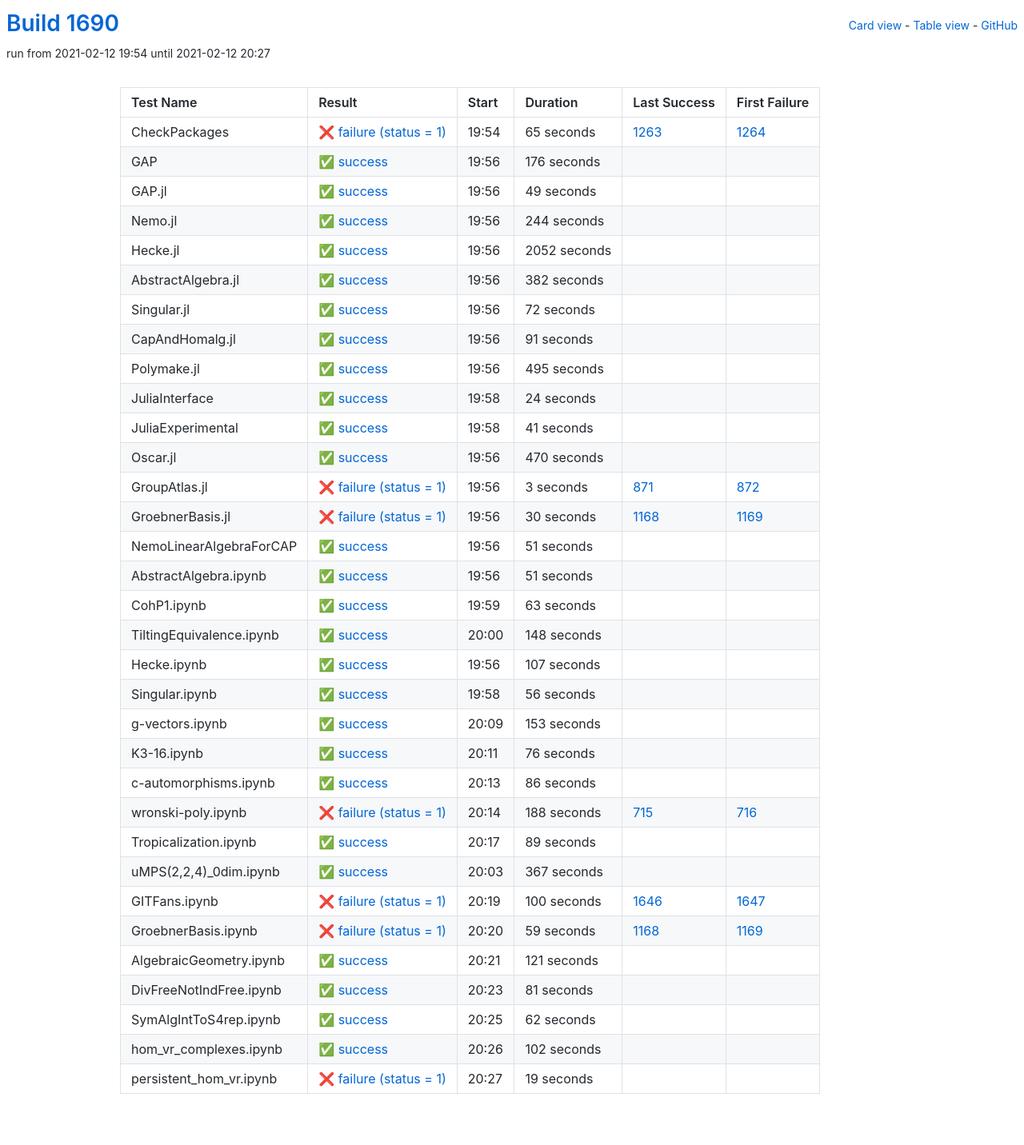
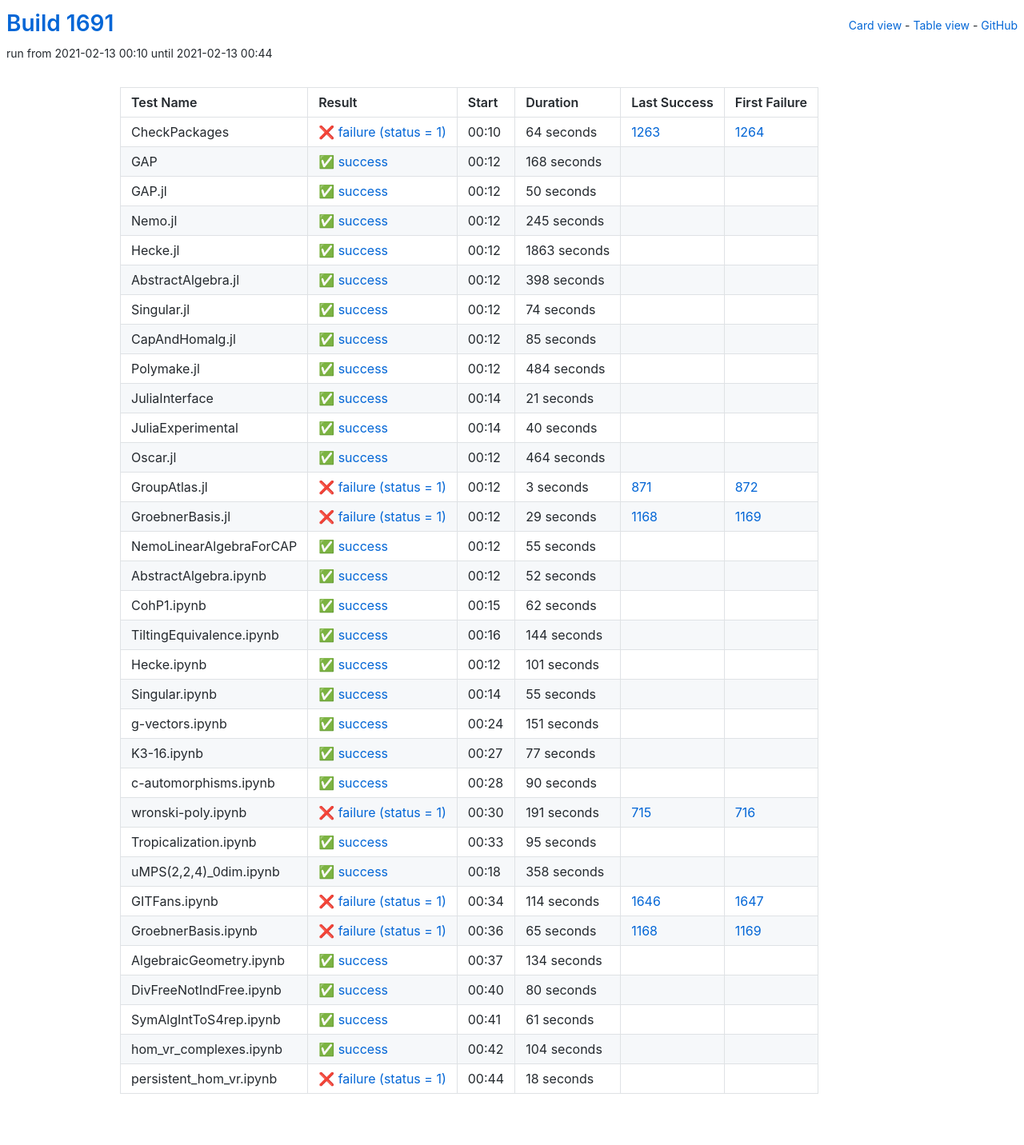
Before and after one commit to oscar-system/oscar-ci-status-stable, a Jekyll site: the page built from table.html, in a window 1280 px wide. Shown: the whole page at 80% size. Built offline with Jekyll 4.4.1, drawn with Linux system fonts in a browser that asks for light colours.

Commit message:
Build #1691

```diff
--- a/_data/ci.yml
+++ b/_data/ci.yml
@@ -1,6 +1,6 @@
 ---
-build: 1690
-build_url: https://oscarci.mathematik.uni-kl.de/job/oscar-stable/1690/
+build: 1691
+build_url: https://oscarci.mathematik.uni-kl.de/job/oscar-stable/1691/
 job: oscar-stable
 organization: oscar-system
 repo: oscar-ci-status-stable
@@ -8,152 +8,152 @@ repourl: https://github.com/oscar-system/oscar-ci-status-stable
 tests:
 - name: CheckPackages
   id: checkpackages
-  log: https://oscarci.mathematik.uni-kl.de/job/oscar-stable/1690/artifact/logs/build-1690/CheckPackages.log
-  start: 2021-02-12 19:54
+  log: https://oscarci.mathematik.uni-kl.de/job/oscar-stable/1691/artifact/logs/build-1691/CheckPackages.log
+  start: 2021-02-13 00:10
   success: false
   exitcode: 1
   status: failure
-  duration: 65
+  duration: 64
   last_success: 1263
   last_success_url: https://oscarci.mathematik.uni-kl.de/job/oscar-stable/1263/
   first_failure: 1264
   first_failure_url: https://oscarci.mathematik.uni-kl.de/job/oscar-stable/1264/
 - name: GAP
   id: gap
-  log: https://oscarci.mathematik.uni-kl.de/job/oscar-stable/1690/artifact/logs/build-1690/GAP.log
-  start: 2021-02-12 19:56
+  log: https://oscarci.mathematik.uni-kl.de/job/oscar-stable/1691/artifact/logs/build-1691/GAP.log
+  start: 2021-02-13 00:12
   success: true
   exitcode: 0
   status: success
-  duration: 176
+  duration: 168
   last_success: false
   last_success_url:
   first_failure: false
   first_failure_url:
 - name: GAP.jl
   id: gap-jl
-  log: https://oscarci.mathematik.uni-kl.de/job/oscar-stable/1690/artifact/logs/build-1690/GAP.jl.log
-  start: 2021-02-12 19:56
+  log: https://oscarci.mathematik.uni-kl.de/job/oscar-stable/1691/artifact/logs/build-1691/GAP.jl.log
+  start: 2021-02-13 00:12
   success: true
   exitcode: 0
   status: success
-  duration: 49
+  duration: 50
   last_success: false
   last_success_url:
   first_failure: false
   first_failure_url:
 - name: Nemo.jl
   id: nemo-jl
-  log: https://oscarci.mathematik.uni-kl.de/job/oscar-stable/1690/artifact/logs/build-1690/Nemo.jl.log
-  start: 2021-02-12 19:56
+  log: https://oscarci.mathematik.uni-kl.de/job/oscar-stable/1691/artifact/logs/build-1691/Nemo.jl.log
+  start: 2021-02-13 00:12
   success: true
   exitcode: 0
   status: success
-  duration: 244
+  duration: 245
   last_success: false
   last_success_url:
   first_failure: false
   first_failure_url:
 - name: Hecke.jl
   id: hecke-jl
-  log: https://oscarci.mathematik.uni-kl.de/job/oscar-stable/1690/artifact/logs/build-1690/Hecke.jl.log
-  start: 2021-02-12 19:56
+  log: https://oscarci.mathematik.uni-kl.de/job/oscar-stable/1691/artifact/logs/build-1691/Hecke.jl.log
+  start: 2021-02-13 00:12
   success: true
   exitcode: 0
   status: success
-  duration: 2052
+  duration: 1863
   last_success: false
   last_success_url:
   first_failure: false
   first_failure_url:
 - name: AbstractAlgebra.jl
   id: abstractalgebra-jl
-  log: https://oscarci.mathematik.uni-kl.de/job/oscar-stable/1690/artifact/logs/build-1690/AbstractAlgebra.jl.log
-  start: 2021-02-12 19:56
+  log: https://oscarci.mathematik.uni-kl.de/job/oscar-stable/1691/artifact/logs/build-1691/AbstractAlgebra.jl.log
+  start: 2021-02-13 00:12
   success: true
   exitcode: 0
   status: success
-  duration: 382
+  duration: 398
   last_success: false
   last_success_url:
   first_failure: false
   first_failure_url:
 - name: Singular.jl
   id: singular-jl
-  log: https://oscarci.mathematik.uni-kl.de/job/oscar-stable/1690/artifact/logs/build-1690/Singular.jl.log
-  start: 2021-02-12 19:56
+  log: https://oscarci.mathematik.uni-kl.de/job/oscar-stable/1691/artifact/logs/build-1691/Singular.jl.log
+  start: 2021-02-13 00:12
   success: true
   exitcode: 0
   status: success
-  duration: 72
+  duration: 74
   last_success: false
   last_success_url:
   first_failure: false
   first_failure_url:
 - name: CapAndHomalg.jl
   id: capandhomalg-jl
-  log: https://oscarci.mathematik.uni-kl.de/job/oscar-stable/1690/artifact/logs/build-1690/CapAndHomalg.jl.log
-  start: 2021-02-12 19:56
+  log: https://oscarci.mathematik.uni-kl.de/job/oscar-stable/1691/artifact/logs/build-1691/CapAndHomalg.jl.log
+  start: 2021-02-13 00:12
   success: true
   exitcode: 0
   status: success
-  duration: 91
+  duration: 85
   last_success: false
   last_success_url:
   first_failure: false
   first_failure_url:
 - name: Polymake.jl
   id: polymake-jl
-  log: https://oscarci.mathematik.uni-kl.de/job/oscar-stable/1690/artifact/logs/build-1690/Polymake.jl.log
-  start: 2021-02-12 19:56
+  log: https://oscarci.mathematik.uni-kl.de/job/oscar-stable/1691/artifact/logs/build-1691/Polymake.jl.log
+  start: 2021-02-13 00:12
   success: true
   exitcode: 0
   status: success
-  duration: 495
+  duration: 484
   last_success: false
   last_success_url:
   first_failure: false
   first_failure_url:
 - name: JuliaInterface
   id: juliainterface
-  log: https://oscarci.mathematik.uni-kl.de/job/oscar-stable/1690/artifact/logs/build-1690/JuliaInterface.log
-  start: 2021-02-12 19:58
+  log: https://oscarci.mathematik.uni-kl.de/job/oscar-stable/1691/artifact/logs/build-1691/JuliaInterface.log
+  start: 2021-02-13 00:14
   success: true
   exitcode: 0
   status: success
-  duration: 24
+  duration: 21
   last_success: false
   last_success_url:
   first_failure: false
   first_failure_url:
 - name: JuliaExperimental
   id: juliaexperimental
-  log: https://oscarci.mathematik.uni-kl.de/job/oscar-stable/1690/artifact/logs/build-1690/JuliaExperimental.log
-  start: 2021-02-12 19:58
+  log: https://oscarci.mathematik.uni-kl.de/job/oscar-stable/1691/artifact/logs/build-1691/JuliaExperimental.log
+  start: 2021-02-13 00:14
   success: true
   exitcode: 0
   status: success
-  duration: 41
+  duration: 40
   last_success: false
   last_success_url:
   first_failure: false
   first_failure_url:
 - name: Oscar.jl
   id: oscar-jl
-  log: https://oscarci.mathematik.uni-kl.de/job/oscar-stable/1690/artifact/logs/build-1690/Oscar.jl.log
-  start: 2021-02-12 19:56
+  log: https://oscarci.mathematik.uni-kl.de/job/oscar-stable/1691/artifact/logs/build-1691/Oscar.jl.log
+  start: 2021-02-13 00:12
   success: true
   exitcode: 0
   status: success
-  duration: 470
+  duration: 464
   last_success: false
   last_success_url:
   first_failure: false
   first_failure_url:
 - name: GroupAtlas.jl
   id: groupatlas-jl
-  log: https://oscarci.mathematik.uni-kl.de/job/oscar-stable/1690/artifact/logs/build-1690/GroupAtlas.jl.log
-  start: 2021-02-12 19:56
+  log: https://oscarci.mathematik.uni-kl.de/job/oscar-stable/1691/artifact/logs/build-1691/GroupAtlas.jl.log
+  start: 2021-02-13 00:12
   success: false
   exitcode: 1
   status: failure
@@ -164,212 +164,44 @@ tests:
   first_failure_url: https://oscarci.mathematik.uni-kl.de/job/oscar-stable/872/
 - name: GroebnerBasis.jl
   id: groebnerbasis-jl
-  log: https://oscarci.mathematik.uni-kl.de/job/oscar-stable/1690/artifact/logs/build-1690/GroebnerBasis.jl.log
-  start: 2021-02-12 19:56
+  log: https://oscarci.mathematik.uni-kl.de/job/oscar-stable/1691/artifact/logs/build-1691/GroebnerBasis.jl.log
+  start: 2021-02-13 00:12
   success: false
   exitcode: 1
   status: failure
-  duration: 30
+  duration: 29
   last_success: 1168
   last_success_url: https://oscarci.mathematik.uni-kl.de/job/oscar-stable/1168/
   first_failure: 1169
   first_failure_url: https://oscarci.mathematik.uni-kl.de/job/oscar-stable/1169/
 - name: NemoLinearAlgebraForCAP
   id: nemolinearalgebraforcap
-  log: https://oscarci.mathematik.uni-kl.de/job/oscar-stable/1690/artifact/logs/build-1690/NemoLinearAlgebraForCAP.log
-  start: 2021-02-12 19:56
+  log: https://oscarci.mathematik.uni-kl.de/job/oscar-stable/1691/artifact/logs/build-1691/NemoLinearAlgebraForCAP.log
+  start: 2021-02-13 00:12
   success: true
   exitcode: 0
   status: success
-  duration: 51
+  duration: 55
   last_success: false
   last_success_url:
   first_failure: false
   first_failure_url:
 - name: AbstractAlgebra.ipynb
   id: abstractalgebra-ipynb
-  log: https://oscarci.mathematik.uni-kl.de/job/oscar-stable/1690/artifact/logs/build-1690/AbstractAlgebra.ipynb.log
-  start: 2021-02-12 19:56
+  log: https://oscarci.mathematik.uni-kl.de/job/oscar-stable/1691/artifact/logs/build-1691/AbstractAlgebra.ipynb.log
+  start: 2021-02-13 00:12
   success: true
   exitcode: 0
   status: success
-  duration: 51
+  duration: 52
   last_success: false
   last_success_url:
   first_failure: false
   first_failure_url:
 - name: CohP1.ipynb
   id: cohp1-ipynb
-  log: https://oscarci.mathematik.uni-kl.de/job/oscar-stable/1690/artifact/logs/build-1690/CohP1.ipynb.log
-  start: 2021-02-12 19:59
-  success: true
-  exitcode: 0
-  status: success
-  duration: 63
-  last_success: false
-  last_success_url:
-  first_failure: false
-  first_failure_url:
-- name: TiltingEquivalence.ipynb
-  id: tiltingequivalence-ipynb
-  log: https://oscarci.mathematik.uni-kl.de/job/oscar-stable/1690/artifact/logs/build-1690/TiltingEquivalence.ipynb.log
-  start: 2021-02-12 20:00
-  success: true
-  exitcode: 0
-  status: success
-  duration: 148
-  last_success: false
-  last_success_url:
-  first_failure: false
-  first_failure_url:
-- name: Hecke.ipynb
-  id: hecke-ipynb
-  log: https://oscarci.mathematik.uni-kl.de/job/oscar-stable/1690/artifact/logs/build-1690/Hecke.ipynb.log
-  start: 2021-02-12 19:56
-  success: true
-  exitcode: 0
-  status: success
-  duration: 107
-  last_success: false
-  last_success_url:
-  first_failure: false
-  first_failure_url:
-- name: Singular.ipynb
-  id: singular-ipynb
-  log: https://oscarci.mathematik.uni-kl.de/job/oscar-stable/1690/artifact/logs/build-1690/Singular.ipynb.log
-  start: 2021-02-12 19:58
-  success: true
-  exitcode: 0
-  status: success
-  duration: 56
-  last_success: false
-  last_success_url:
-  first_failure: false
-  first_failure_url:
-- name: g-vectors.ipynb
-  id: g-vectors-ipynb
-  log: https://oscarci.mathematik.uni-kl.de/job/oscar-stable/1690/artifact/logs/build-1690/g-vectors.ipynb.log
-  start: 2021-02-12 20:09
-  success: true
-  exitcode: 0
-  status: success
-  duration: 153
-  last_success: false
-  last_success_url:
-  first_failure: false
-  first_failure_url:
-- name: K3-16.ipynb
-  id: k3-16-ipynb
-  log: https://oscarci.mathematik.uni-kl.de/job/oscar-stable/1690/artifact/logs/build-1690/K3-16.ipynb.log
-  start: 2021-02-12 20:11
-  success: true
-  exitcode: 0
-  status: success
-  duration: 76
-  last_success: false
-  last_success_url:
-  first_failure: false
-  first_failure_url:
-- name: c-automorphisms.ipynb
-  id: c-automorphisms-ipynb
-  log: https://oscarci.mathematik.uni-kl.de/job/oscar-stable/1690/artifact/logs/build-1690/c-automorphisms.ipynb.log
-  start: 2021-02-12 20:13
-  success: true
-  exitcode: 0
-  status: success
-  duration: 86
-  last_success: false
-  last_success_url:
-  first_failure: false
-  first_failure_url:
-- name: wronski-poly.ipynb
-  id: wronski-poly-ipynb
-  log: https://oscarci.mathematik.uni-kl.de/job/oscar-stable/1690/artifact/logs/build-1690/wronski-poly.ipynb.log
-  start: 2021-02-12 20:14
-  success: false
-  exitcode: 1
-  status: failure
-  duration: 188
-  last_success: 715
-  last_success_url: https://oscarci.mathematik.uni-kl.de/job/oscar-stable/715/
-  first_failure: 716
-  first_failure_url: https://oscarci.mathematik.uni-kl.de/job/oscar-stable/716/
-- name: Tropicalization.ipynb
-  id: tropicalization-ipynb
-  log: https://oscarci.mathematik.uni-kl.de/job/oscar-stable/1690/artifact/logs/build-1690/Tropicalization.ipynb.log
-  start: 2021-02-12 20:17
-  success: true
-  exitcode: 0
-  status: success
-  duration: 89
-  last_success: false
-  last_success_url:
-  first_failure: false
-  first_failure_url:
-- name: uMPS(2,2,4)_0dim.ipynb
-  id: umps-2-2-4-0dim-ipynb
-  log: https://oscarci.mathematik.uni-kl.de/job/oscar-stable/1690/artifact/logs/build-1690/uMPS-2-2-4-_0dim.ipynb.log
-  start: 2021-02-12 20:03
-  success: true
-  exitcode: 0
-  status: success
-  duration: 367
-  last_success: false
-  last_success_url:
-  first_failure: false
-  first_failure_url:
-- name: GITFans.ipynb
-  id: gitfans-ipynb
-  log: https://oscarci.mathematik.uni-kl.de/job/oscar-stable/1690/artifact/logs/build-1690/GITFans.ipynb.log
-  start: 2021-02-12 20:19
-  success: false
-  exitcode: 1
-  status: failure
-  duration: 100
-  last_success: 1646
-  last_success_url: https://oscarci.mathematik.uni-kl.de/job/oscar-stable/1646/
-  first_failure: 1647
-  first_failure_url: https://oscarci.mathematik.uni-kl.de/job/oscar-stable/1647/
-- name: GroebnerBasis.ipynb
-  id: groebnerbasis-ipynb
-  log: https://oscarci.mathematik.uni-kl.de/job/oscar-stable/1690/artifact/logs/build-1690/GroebnerBasis.ipynb.log
-  start: 2021-02-12 20:20
-  success: false
-  exitcode: 1
-  status: failure
-  duration: 59
-  last_success: 1168
-  last_success_url: https://oscarci.mathematik.uni-kl.de/job/oscar-stable/1168/
-  first_failure: 1169
-  first_failure_url: https://oscarci.mathematik.uni-kl.de/job/oscar-stable/1169/
-- name: AlgebraicGeometry.ipynb
-  id: algebraicgeometry-ipynb
-  log: https://oscarci.mathematik.uni-kl.de/job/oscar-stable/1690/artifact/logs/build-1690/AlgebraicGeometry.ipynb.log
-  start: 2021-02-12 20:21
-  success: true
-  exitcode: 0
-  status: success
-  duration: 121
-  last_success: false
-  last_success_url:
-  first_failure: false
-  first_failure_url:
-- name: DivFreeNotIndFree.ipynb
-  id: divfreenotindfree-ipynb
-  log: https://oscarci.mathematik.uni-kl.de/job/oscar-stable/1690/artifact/logs/build-1690/DivFreeNotIndFree.ipynb.log
-  start: 2021-02-12 20:23
-  success: true
-  exitcode: 0
-  status: success
-  duration: 81
-  last_success: false
-  last_success_url:
-  first_failure: false
-  first_failure_url:
-- name: SymAlgIntToS4rep.ipynb
-  id: symalginttos4rep-ipynb
-  log: https://oscarci.mathematik.uni-kl.de/job/oscar-stable/1690/artifact/logs/build-1690/SymAlgIntToS4rep.ipynb.log
-  start: 2021-02-12 20:25
+  log: https://oscarci.mathematik.uni-kl.de/job/oscar-stable/1691/artifact/logs/build-1691/CohP1.ipynb.log
+  start: 2021-02-13 00:15
   success: true
   exitcode: 0
   status: success
@@ -378,26 +210,194 @@ tests:
   last_success_url:
   first_failure: false
   first_failure_url:
-- name: hom_vr_complexes.ipynb
-  id: hom-vr-complexes-ipynb
-  log: https://oscarci.mathematik.uni-kl.de/job/oscar-stable/1690/artifact/logs/build-1690/hom_vr_complexes.ipynb.log
-  start: 2021-02-12 20:26
+- name: TiltingEquivalence.ipynb
+  id: tiltingequivalence-ipynb
+  log: https://oscarci.mathematik.uni-kl.de/job/oscar-stable/1691/artifact/logs/build-1691/TiltingEquivalence.ipynb.log
+  start: 2021-02-13 00:16
   success: true
   exitcode: 0
   status: success
-  duration: 102
+  duration: 144
+  last_success: false
+  last_success_url:
+  first_failure: false
+  first_failure_url:
+- name: Hecke.ipynb
+  id: hecke-ipynb
+  log: https://oscarci.mathematik.uni-kl.de/job/oscar-stable/1691/artifact/logs/build-1691/Hecke.ipynb.log
+  start: 2021-02-13 00:12
+  success: true
+  exitcode: 0
+  status: success
+  duration: 101
+  last_success: false
+  last_success_url:
+  first_failure: false
+  first_failure_url:
+- name: Singular.ipynb
+  id: singular-ipynb
+  log: https://oscarci.mathematik.uni-kl.de/job/oscar-stable/1691/artifact/logs/build-1691/Singular.ipynb.log
+  start: 2021-02-13 00:14
+  success: true
+  exitcode: 0
+  status: success
+  duration: 55
+  last_success: false
+  last_success_url:
+  first_failure: false
+  first_failure_url:
+- name: g-vectors.ipynb
+  id: g-vectors-ipynb
+  log: https://oscarci.mathematik.uni-kl.de/job/oscar-stable/1691/artifact/logs/build-1691/g-vectors.ipynb.log
+  start: 2021-02-13 00:24
+  success: true
+  exitcode: 0
+  status: success
+  duration: 151
+  last_success: false
+  last_success_url:
+  first_failure: false
+  first_failure_url:
+- name: K3-16.ipynb
+  id: k3-16-ipynb
+  log: https://oscarci.mathematik.uni-kl.de/job/oscar-stable/1691/artifact/logs/build-1691/K3-16.ipynb.log
+  start: 2021-02-13 00:27
+  success: true
+  exitcode: 0
+  status: success
+  duration: 77
+  last_success: false
+  last_success_url:
+  first_failure: false
+  first_failure_url:
+- name: c-automorphisms.ipynb
+  id: c-automorphisms-ipynb
+  log: https://oscarci.mathematik.uni-kl.de/job/oscar-stable/1691/artifact/logs/build-1691/c-automorphisms.ipynb.log
+  start: 2021-02-13 00:28
+  success: true
+  exitcode: 0
+  status: success
+  duration: 90
+  last_success: false
+  last_success_url:
+  first_failure: false
+  first_failure_url:
+- name: wronski-poly.ipynb
+  id: wronski-poly-ipynb
+  log: https://oscarci.mathematik.uni-kl.de/job/oscar-stable/1691/artifact/logs/build-1691/wronski-poly.ipynb.log
+  start: 2021-02-13 00:30
+  success: false
+  exitcode: 1
+  status: failure
+  duration: 191
+  last_success: 715
+  last_success_url: https://oscarci.mathematik.uni-kl.de/job/oscar-stable/715/
+  first_failure: 716
+  first_failure_url: https://oscarci.mathematik.uni-kl.de/job/oscar-stable/716/
+- name: Tropicalization.ipynb
+  id: tropicalization-ipynb
+  log: https://oscarci.mathematik.uni-kl.de/job/oscar-stable/1691/artifact/logs/build-1691/Tropicalization.ipynb.log
+  start: 2021-02-13 00:33
+  success: true
+  exitcode: 0
+  status: success
+  duration: 95
+  last_success: false
+  last_success_url:
+  first_failure: false
+  first_failure_url:
+- name: uMPS(2,2,4)_0dim.ipynb
+  id: umps-2-2-4-0dim-ipynb
+  log: https://oscarci.mathematik.uni-kl.de/job/oscar-stable/1691/artifact/logs/build-1691/uMPS-2-2-4-_0dim.ipynb.log
+  start: 2021-02-13 00:18
+  success: true
+  exitcode: 0
+  status: success
+  duration: 358
+  last_success: false
+  last_success_url:
+  first_failure: false
+  first_failure_url:
+- name: GITFans.ipynb
+  id: gitfans-ipynb
+  log: https://oscarci.mathematik.uni-kl.de/job/oscar-stable/1691/artifact/logs/build-1691/GITFans.ipynb.log
+  start: 2021-02-13 00:34
+  success: false
+  exitcode: 1
+  status: failure
+  duration: 114
+  last_success: 1646
+  last_success_url: https://oscarci.mathematik.uni-kl.de/job/oscar-stable/1646/
+  first_failure: 1647
+  first_failure_url: https://oscarci.mathematik.uni-kl.de/job/oscar-stable/1647/
+- name: GroebnerBasis.ipynb
+  id: groebnerbasis-ipynb
+  log: https://oscarci.mathematik.uni-kl.de/job/oscar-stable/1691/artifact/logs/build-1691/GroebnerBasis.ipynb.log
+  start: 2021-02-13 00:36
+  success: false
+  exitcode: 1
+  status: failure
+  duration: 65
+  last_success: 1168
+  last_success_url: https://oscarci.mathematik.uni-kl.de/job/oscar-stable/1168/
+  first_failure: 1169
+  first_failure_url: https://oscarci.mathematik.uni-kl.de/job/oscar-stable/1169/
+- name: AlgebraicGeometry.ipynb
+  id: algebraicgeometry-ipynb
+  log: https://oscarci.mathematik.uni-kl.de/job/oscar-stable/1691/artifact/logs/build-1691/AlgebraicGeometry.ipynb.log
+  start: 2021-02-13 00:37
+  success: true
+  exitcode: 0
+  status: success
+  duration: 134
+  last_success: false
+  last_success_url:
+  first_failure: false
+  first_failure_url:
+- name: DivFreeNotIndFree.ipynb
+  id: divfreenotindfree-ipynb
+  log: https://oscarci.mathematik.uni-kl.de/job/oscar-stable/1691/artifact/logs/build-1691/DivFreeNotIndFree.ipynb.log
+  start: 2021-02-13 00:40
+  success: true
+  exitcode: 0
+  status: success
+  duration: 80
+  last_success: false
+  last_success_url:
+  first_failure: false
+  first_failure_url:
+- name: SymAlgIntToS4rep.ipynb
+  id: symalginttos4rep-ipynb
+  log: https://oscarci.mathematik.uni-kl.de/job/oscar-stable/1691/artifact/logs/build-1691/SymAlgIntToS4rep.ipynb.log
+  start: 2021-02-13 00:41
+  success: true
+  exitcode: 0
+  status: success
+  duration: 61
+  last_success: false
+  last_success_url:
+  first_failure: false
+  first_failure_url:
+- name: hom_vr_complexes.ipynb
+  id: hom-vr-complexes-ipynb
+  log: https://oscarci.mathematik.uni-kl.de/job/oscar-stable/1691/artifact/logs/build-1691/hom_vr_complexes.ipynb.log
+  start: 2021-02-13 00:42
+  success: true
+  exitcode: 0
+  status: success
+  duration: 104
   last_success: false
   last_success_url:
   first_failure: false
   first_failure_url:
 - name: persistent_hom_vr.ipynb
   id: persistent-hom-vr-ipynb
-  log: https://oscarci.mathematik.uni-kl.de/job/oscar-stable/1690/artifact/logs/build-1690/persistent_hom_vr.ipynb.log
-  start: 2021-02-12 20:27
+  log: https://oscarci.mathematik.uni-kl.de/job/oscar-stable/1691/artifact/logs/build-1691/persistent_hom_vr.ipynb.log
+  start: 2021-02-13 00:44
   success: false
   exitcode: 1
   status: failure
-  duration: 19
+  duration: 18
   last_success: false
   last_success_url:
   first_failure: false
```
Also changed, not shown: README.md.
